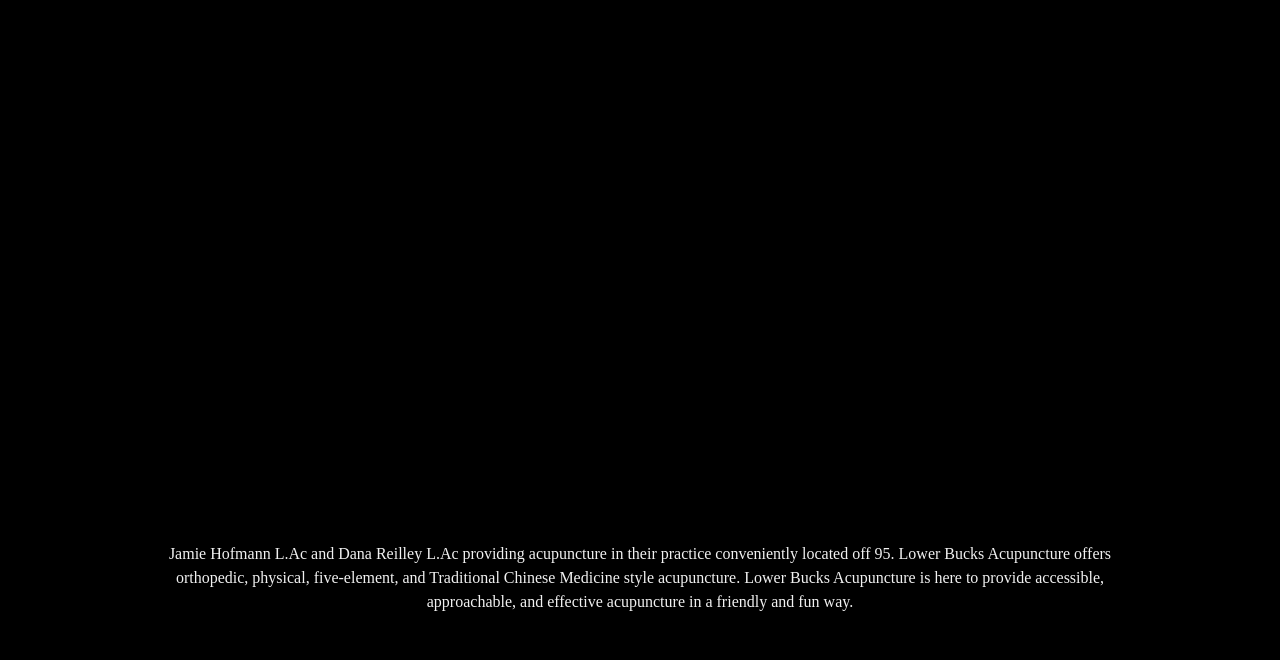
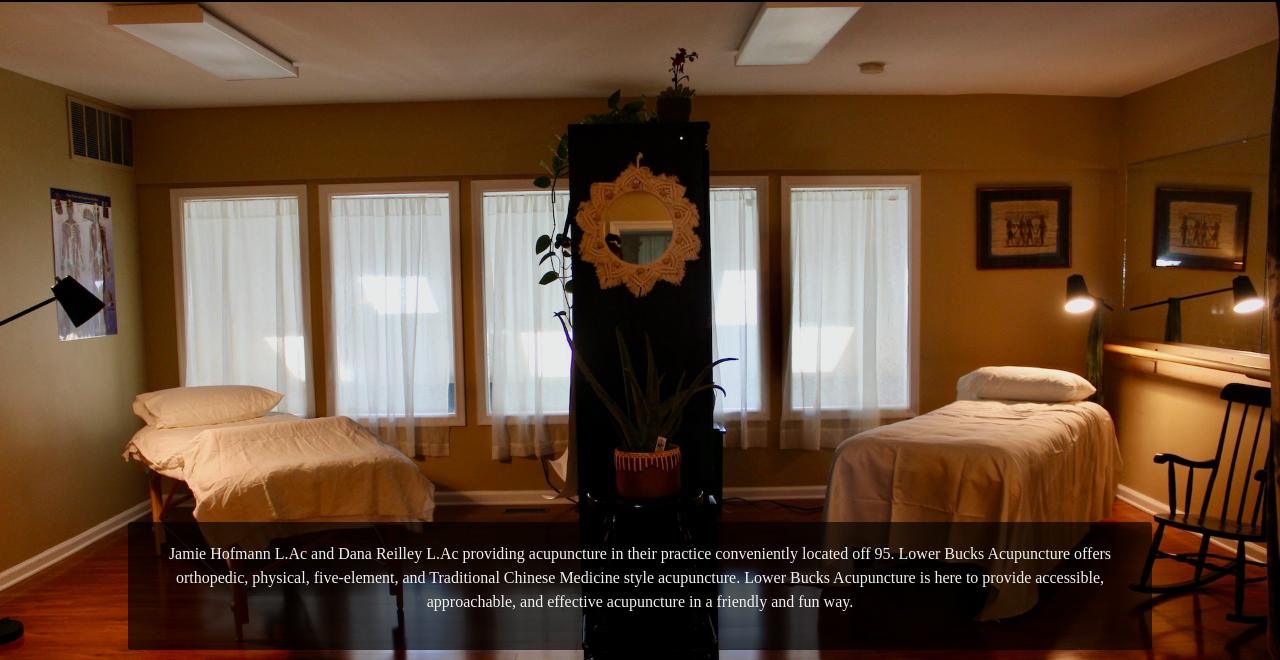
Before and after one commit to jakehof/LowerBucksAcupuncture, a plain HTML site: page index.html in a window 1280 px wide. Shown: the part 140-800 px from the top of the page. Drawn offline with nearby package versions, Linux system fonts and the light colour scheme.

Commit message:
Fix image sources again again again again again

```diff
--- a/assets/style.css
+++ b/assets/style.css
@@ -42,28 +42,28 @@ body {
   }
   #pic1 {
     animation-delay: 0s;
-    background-image: url('LowerBucksAcupuncture/assets/images/fav1.jpeg');
+    background-image: url('images/fav1.jpeg');
   }
   #pic2 {
-    background-image: url('LowerBucksAcupuncture/assets/images/fav2.jpeg');
+    background-image: url('images/fav2.jpeg');
     animation-delay: 10s;
   }
   #pic3 {
-    background-image: url('LowerBucksAcupuncture/assets/images/fav3.jpeg');
+    background-image: url('images/fav3.jpeg');
     animation-delay: 20s;
   }
   #pic4 {
-    background-image: url('LowerBucksAcupuncture/assets/images/fav4.jpeg');
+    background-image: url('images/fav4.jpeg');
     animation-delay: 30s;
   }
 
   #pic5 {
-    background-image: url('LowerBucksAcupuncture/assets/images/fav5.jpeg');
+    background-image: url('images/fav5.jpeg');
     animation-delay: 40s;
   }
 
   #pic6 {
-    background-image: url('LowerBucksAcupuncture/assets/images/fav6.jpeg');
+    background-image: url('images/fav6.jpeg');
     animation-delay: 50s;
   }
 
```
